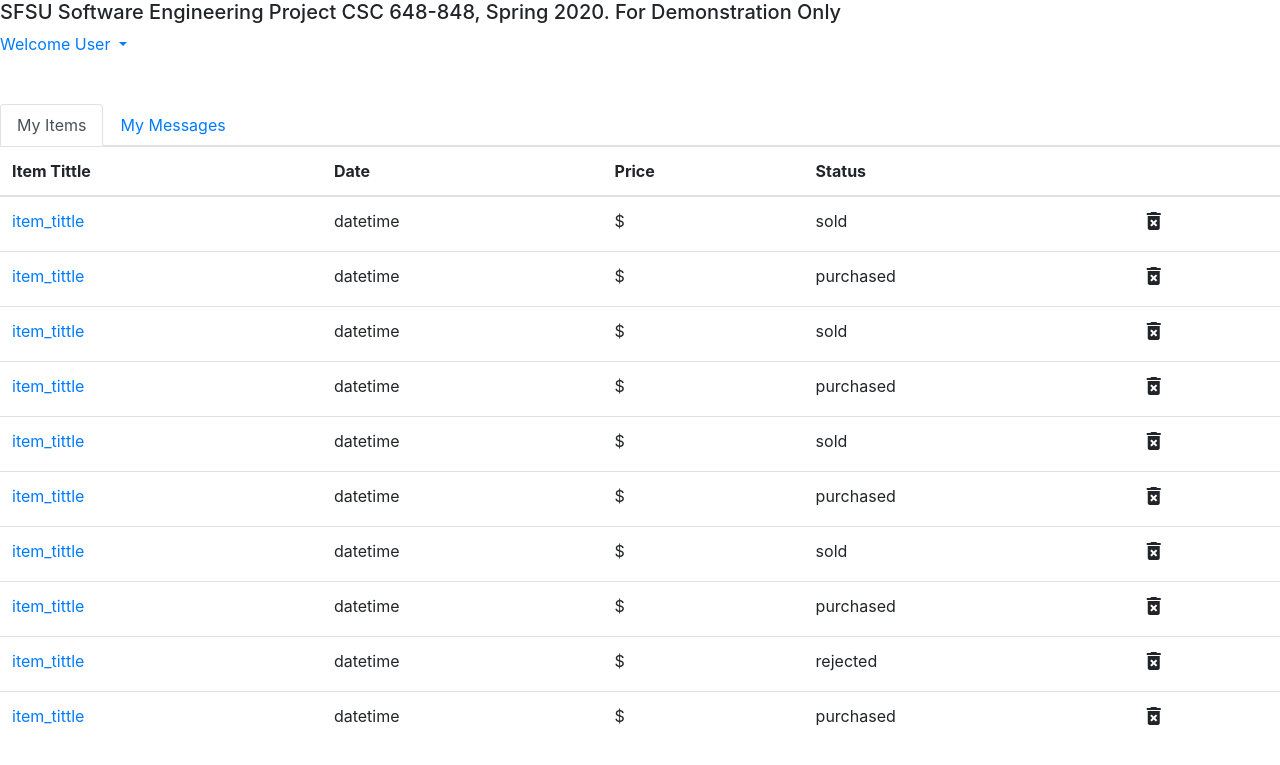
After one commit to Rockstar5645/csc-648, a Python web app: template application/src/app_pkg/templates/user_profile.html in a window 1280 px wide. The commit adds this page. Shown: the top 765 px of the page. Run offline with Jinja, Linux system fonts and the light colour scheme; the template is opened without the code that fills it, so the values that code supplies are empty; some libraries are stand-ins or nearby versions.

Commit message:
user profile basic html page

```diff
--- /dev/null
+++ b/application/src/app_pkg/templates/user_profile.html
@@ -0,0 +1,174 @@
+<!doctype html>
+<html lang="en">
+<head>
+
+    <!-- Required meta tags -->
+    <meta charset="utf-8">
+    <meta content="width=device-width, initial-scale=1, shrink-to-fit=no" name="viewport">
+
+    <!-- Bootstrap CSS -->
+    <!-- https://github.com/twbs/bootstrap/blob/v4.0.0/LICENSE -->
+    <link crossorigin="anonymous" href="https://stackpath.bootstrapcdn.com/bootstrap/4.4.1/css/bootstrap.min.css"
+          integrity="sha384-Vkoo8x4CGsO3+Hhxv8T/Q5PaXtkKtu6ug5TOeNV6gBiFeWPGFN9MuhOf23Q9Ifjh" rel="stylesheet">
+
+    <!-- Font Awesome Kit -->
+    <!-- https://fontawesome.com/license/free -->
+    <script crossorigin="anonymous" src="https://kit.fontawesome.com/2b0fe775bd.js"></script>
+
+    <!-- Optional JavaScript -->
+    <!-- jQuery first, then Popper.js, then Bootstrap JS -->
+    <script crossorigin="anonymous"
+            integrity="sha384-J6qa4849blE2+poT4WnyKhv5vZF5SrPo0iEjwBvKU7imGFAV0wwj1yYfoRSJoZ+n"
+            src="https://code.jquery.com/jquery-3.4.1.slim.min.js"></script>
+
+    <script crossorigin="anonymous"
+            integrity="sha384-Q6E9RHvbIyZFJoft+2mJbHaEWldlvI9IOYy5n3zV9zzTtmI3UksdQRVvoxMfooAo"
+            src="https://cdn.jsdelivr.net/npm/popper.js@1.16.0/dist/umd/popper.min.js"></script>
+
+    <script crossorigin="anonymous"
+            integrity="sha384-wfSDF2E50Y2D1uUdj0O3uMBJnjuUD4Ih7YwaYd1iqfktj0Uod8GCExl3Og8ifwB6"
+            src="https://stackpath.bootstrapcdn.com/bootstrap/4.4.1/js/bootstrap.min.js"></script>
+
+    <!-- MATERIAL ICONS -->
+    <link href="https://fonts.googleapis.com/icon?family=Material+Icons"
+          rel="stylesheet">
+
+</head>
+
+<head>
+
+    <title>User Profile Page</title>
+</head>
+
+<h5>SFSU Software Engineering Project CSC 648-848, Spring 2020. For Demonstration Only</h5>
+
+<!-- MY ITEMS AND MESSAGES TAB -->
+<div class="contained">
+
+    <!-- Top Menu Items -->
+    <ul class="nav navbar-right top-nav">
+        <li class="dropdown">
+            <a href="#" class="dropdown-toggle" data-toggle="dropdown">Welcome User <b></b></a>
+            <ul class="dropdown-menu">
+                <li class="divider"></li>
+                <li><a href="#"><i class="fa fa-fw fa-power-off"></i> Logout</a></li>
+            </ul>
+        </li>
+    </ul>
+
+    <nav class="mt-5">
+        <div class="nav nav-tabs" id="nav-tab" role="tablist">
+            <a class="nav-item nav-link active" id="nav-items-tab" data-toggle="tab" href="#nav-items" role="tab"
+               aria-controls="nav-items" aria-selected="true">My Items</a>
+            <a class="nav-item nav-link" id="nav-messages-tab" data-toggle="tab" href="#nav-messages" role="tab"
+               aria-controls="nav-messages" aria-selected="false">My Messages</a>
+        </div>
+    </nav>
+
+
+    <div class="tab-content" id="nav-tabContent">
+        <!-- MY DIGITAL MEDIA TAB -->
+        <!-- MY DIGITAL MEDIA TAB -->
+        <!-- MY DIGITAL MEDIA TAB -->
+        <!-- MY DIGITAL MEDIA TAB -->
+        <!-- MY DIGITAL MEDIA TAB -->
+        <div class="tab-pane fade show active" id="nav-items" role="tabpanel" aria-labelledby="nav-items-tab">
+            <table class="table">
+                <thead>
+                <tr>
+                    <th>Item Tittle</th>
+                    <th>Date</th>
+                    <th>Price</th>
+                    <th>Status</th>
+                    <th></th>
+                </tr>
+                </thead>
+                <tbody>
+                <tr>
+                    <td><a href="#">item_tittle</a></td>
+                    <td>datetime</td>
+                    <td>$</td>
+                    <td>sold</td>
+                    <td><span class="material-icons">delete_forever</span></td>
+                </tr>
+                <tr>
+                    <td><a href="#">item_tittle</a></td>
+                    <td>datetime</td>
+                    <td>$</td>
+                    <td>purchased</td>
+                    <td><span class="material-icons">delete_forever</span></td>
+                </tr>
+                <tr>
+                    <td><a href="#">item_tittle</a></td>
+                    <td>datetime</td>
+                    <td>$</td>
+                    <td>sold</td>
+                    <td><span class="material-icons">delete_forever</span></td>
+                </tr>
+                <tr>
+                    <td><a href="#">item_tittle</a></td>
+                    <td>datetime</td>
+                    <td>$</td>
+                    <td>purchased</td>
+                    <td><span class="material-icons">delete_forever</span></td>
+                </tr>
+                <tr>
+                    <td><a href="#">item_tittle</a></td>
+                    <td>datetime</td>
+                    <td>$</td>
+                    <td>sold</td>
+                    <td><span class="material-icons">delete_forever</span></td>
+                </tr>
+                <tr>
+                    <td><a href="#">item_tittle</a></td>
+                    <td>datetime</td>
+                    <td>$</td>
+                    <td>purchased</td>
+                    <td><span class="material-icons">delete_forever</span></td>
+                </tr>
+                <tr>
+                    <td><a href="#">item_tittle</a></td>
+                    <td>datetime</td>
+                    <td>$</td>
+                    <td>sold</td>
+                    <td><span class="material-icons">delete_forever</span></td>
+                </tr>
+                <tr>
+                    <td><a href="#">item_tittle</a></td>
+                    <td>datetime</td>
+                    <td>$</td>
+                    <td>purchased</td>
+                    <td><span class="material-icons">delete_forever</span></td>
+                </tr>
+                <tr>
+                    <td><a href="#">item_tittle</a></td>
+                    <td>datetime</td>
+                    <td>$</td>
+                    <td>rejected</td>
+                    <td><span class="material-icons">delete_forever</span></td>
+                </tr>
+                <tr>
+                    <td><a href="#">item_tittle</a></td>
+                    <td>datetime</td>
+                    <td>$</td>
+                    <td>purchased</td>
+                    <td><span class="material-icons">delete_forever</span></td>
+                </tr>
+                </tbody>
+            </table>
+
+
+        </div>
+
+        <!-- MY MESSAGES TAB -->
+        <!-- MY MESSAGES TAB -->
+        <!-- MY MESSAGES TAB -->
+        <!-- MY MESSAGES TAB -->
+        <!-- MY MESSAGES TAB -->
+        <!-- MY MESSAGES TAB -->
+        <div class="tab-pane fade" id="nav-messages" role="tabpanel" aria-labelledby="nav-messages-tab">bar</div>
+    </div>
+</div>
+
+
+</html>
```
Also changed, not shown: application/src/app_pkg/routing/routing_dev.py (+18 -9 lines), application/src/app_pkg/templates/single_media_view.html (+2 -32 lines).
